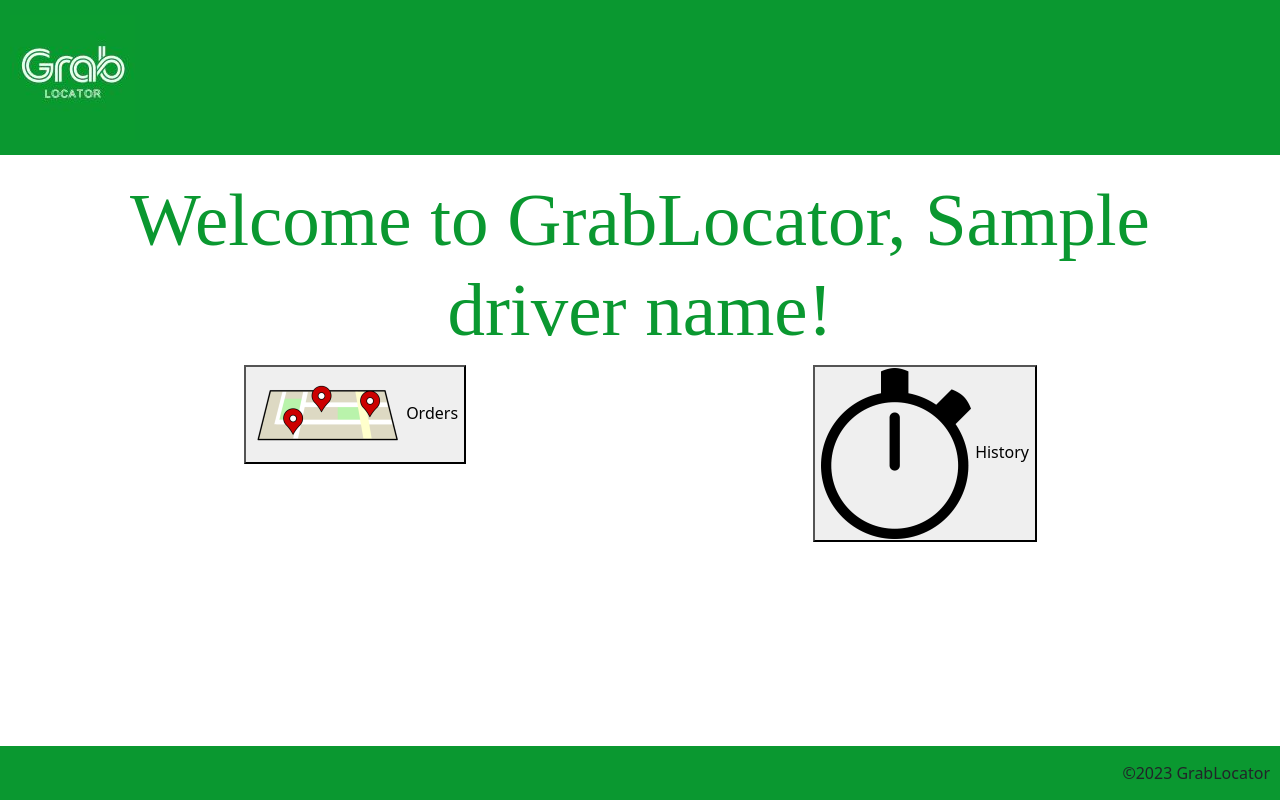
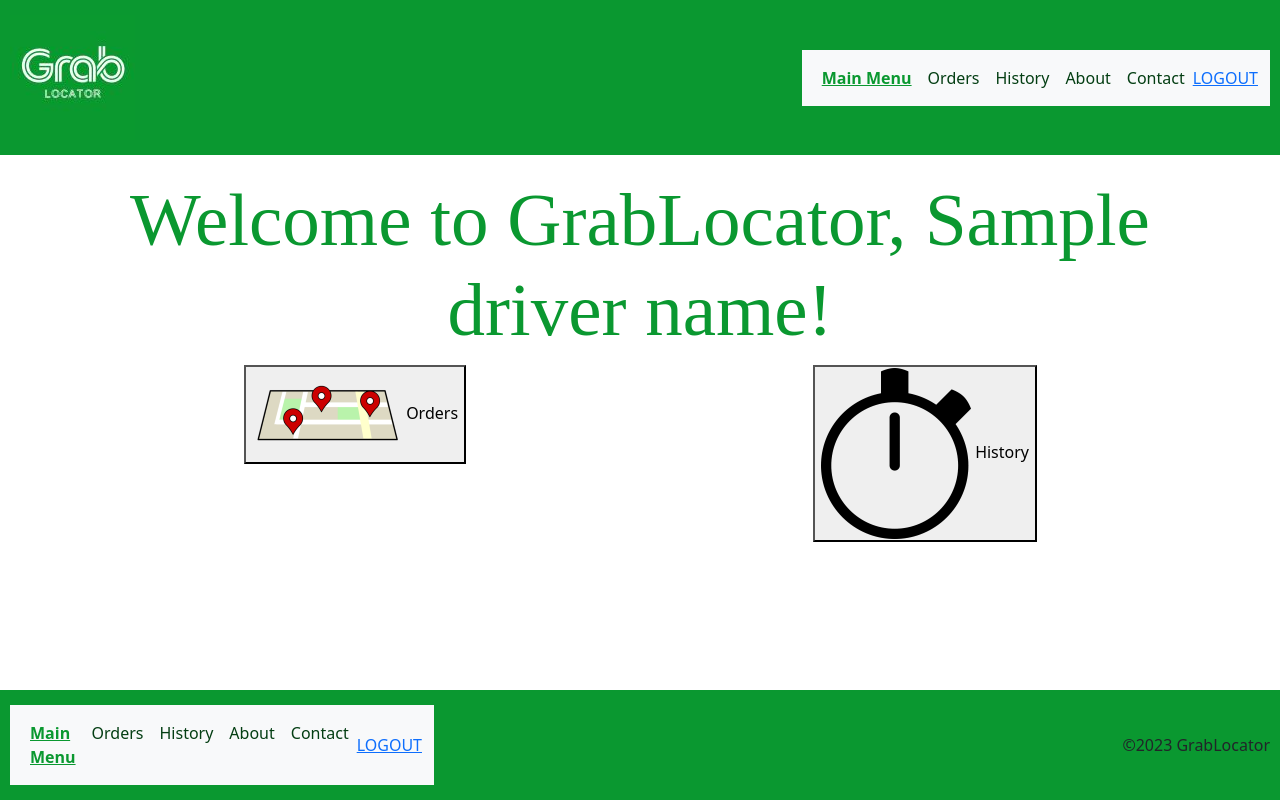
Before and after one commit to deanalex-buno95/sp512023_cp3407_grp5_grablocator, a Flask app: template templates/index.html in a window 1280 px wide. Run offline with Flask 3, Linux system fonts and the light colour scheme; the template is opened without the code that fills it: most values are stand-ins (such as "Sample title", 1, 10 or a date in 2020).

Commit message:
Highlight the `Main Menu` option when in `index.html`.

```diff
--- a/templates/index.html
+++ b/templates/index.html
@@ -4,8 +4,34 @@
     GrabLocator | Welcome
 {% endblock %}
 
-{% block logoutblockheader %}
-    <a href="{{ url_for('logout') }}">LOGOUT</a>
+{% block navmenublockheader %}
+    <nav class="navbar navbar-expand-lg bg-body-tertiary">
+        <div class="container-fluid">
+            <button class="navbar-toggler" type="button" data-bs-toggle="collapse" data-bs-target="#navbarSupportedContent" aria-controls="navbarSupportedContent" aria-expanded="false" aria-label="Toggle navigation">
+                <span class="navbar-toggler-icon"></span>
+            </button>
+            <div class="collapse navbar-collapse" id="navbarSupportedContent">
+                <ul class="navbar-nav me-auto mb-2 mb-lg-0">
+                    <li class="nav-item">
+                        <a class="nav-link active" aria-current="page" href="">Main Menu</a>
+                    </li>
+                    <li class="nav-item">
+                        <a class="nav-link" href="{{ url_for('orders') }}">Orders</a>
+                    </li>
+                    <li class="nav-item">
+                        <a class="nav-link" href="{{ url_for('history') }}">History</a>
+                    </li>
+                    <li class="nav-item">
+                        <a class="nav-link" href="{{ url_for('about') }}">About</a>
+                    </li>
+                    <li class="nav-item">
+                        <a class="nav-link" href="{{ url_for('contact') }}">Contact</a>
+                    </li>
+                </ul>
+                <a href="{{ url_for('logout') }}">LOGOUT</a>
+            </div>
+        </div>
+    </nav>
 {% endblock %}
 
 {% block contentblock %}
@@ -28,6 +54,32 @@
     </div>
 {% endblock %}
 
-{% block logoutblockfooter %}
-    <a href="{{ url_for('logout') }}">LOGOUT</a>
+{% block navmenublockfooter %}
+    <nav class="navbar navbar-expand-lg bg-body-tertiary">
+        <div class="container-fluid">
+            <button class="navbar-toggler" type="button" data-bs-toggle="collapse" data-bs-target="#navbarSupportedContent" aria-controls="navbarSupportedContent" aria-expanded="false" aria-label="Toggle navigation">
+                <span class="navbar-toggler-icon"></span>
+            </button>
+            <div class="collapse navbar-collapse" id="navbarSupportedContent">
+                <ul class="navbar-nav me-auto mb-2 mb-lg-0">
+                    <li class="nav-item">
+                        <a class="nav-link active" aria-current="page" href="">Main Menu</a>
+                    </li>
+                    <li class="nav-item">
+                        <a class="nav-link" href="{{ url_for('orders') }}">Orders</a>
+                    </li>
+                    <li class="nav-item">
+                        <a class="nav-link" href="{{ url_for('history') }}">History</a>
+                    </li>
+                    <li class="nav-item">
+                        <a class="nav-link" href="{{ url_for('about') }}">About</a>
+                    </li>
+                    <li class="nav-item">
+                        <a class="nav-link" href="{{ url_for('contact') }}">Contact</a>
+                    </li>
+                </ul>
+                <a href="{{ url_for('logout') }}">LOGOUT</a>
+            </div>
+        </div>
+    </nav>
 {% endblock %}
```
